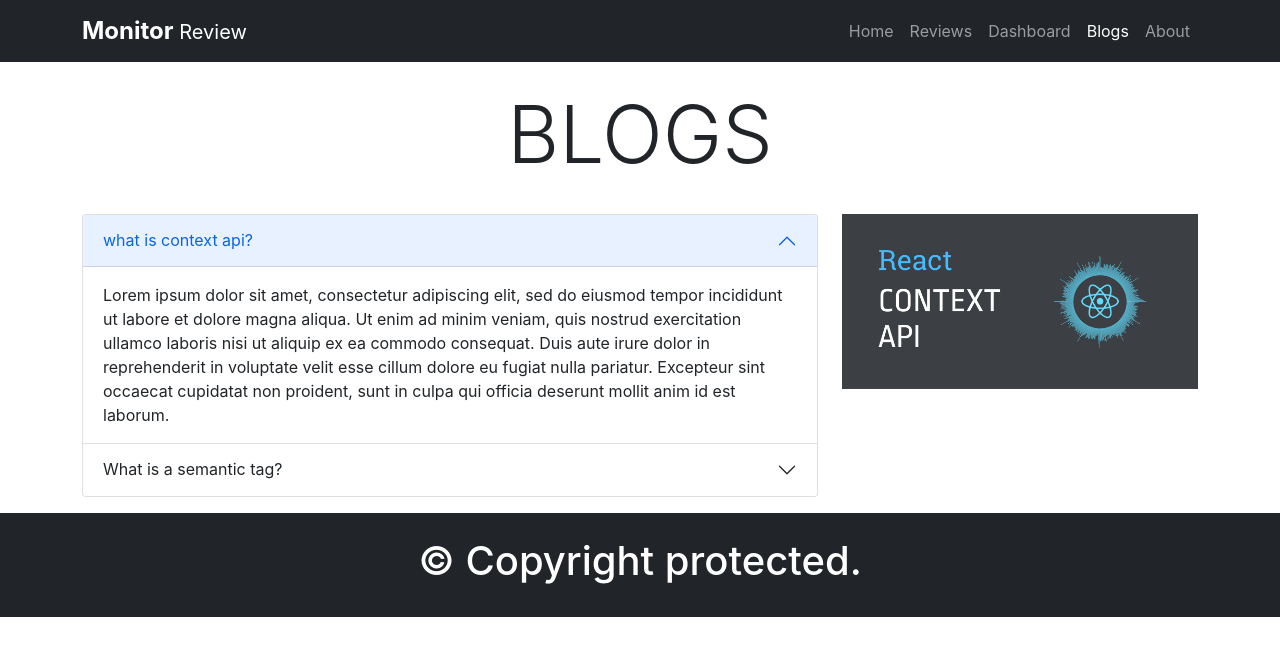
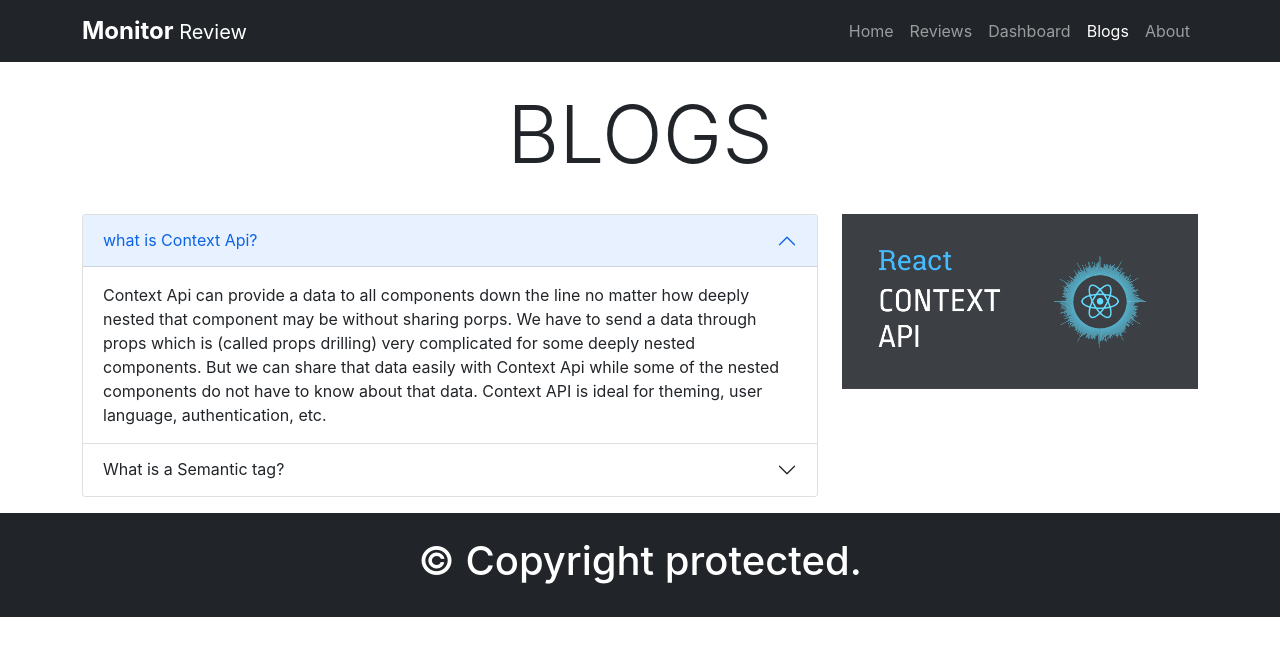
Before and after one commit to jhrhq/vite-react-apps, a React (Create React App) app: page /blogs in a window 1280 px wide. Shown: the top 656 px of the page. Built offline with nearby package versions, Linux system fonts and the light colour scheme.

Commit message:
answer added

```diff
--- a/src/Components/Blogs/Blogs.js
+++ b/src/Components/Blogs/Blogs.js
@@ -10,27 +10,25 @@ const Blogs = () => {
       <Col md={8}>
         <Accordion defaultActiveKey="0">
           <Accordion.Item eventKey="0">
-            <Accordion.Header>what is context api?</Accordion.Header>
+            <Accordion.Header>what is Context Api?</Accordion.Header>
             <Accordion.Body>
-              Lorem ipsum dolor sit amet, consectetur adipiscing elit, sed do
-              eiusmod tempor incididunt ut labore et dolore magna aliqua. Ut
-              enim ad minim veniam, quis nostrud exercitation ullamco laboris
-              nisi ut aliquip ex ea commodo consequat. Duis aute irure dolor in
-              reprehenderit in voluptate velit esse cillum dolore eu fugiat
-              nulla pariatur. Excepteur sint occaecat cupidatat non proident,
-              sunt in culpa qui officia deserunt mollit anim id est laborum.
+              Context Api can provide a data to all components down the line no
+              matter how deeply nested that component may be without sharing
+              porps. We have to send a data through props which is (called props
+              drilling) very complicated for some deeply nested components. But
+              we can share that data easily with Context Api while some of the
+              nested components do not have to know about that data. Context API
+              is ideal for theming, user language, authentication, etc.
             </Accordion.Body>
           </Accordion.Item>
           <Accordion.Item eventKey="1">
-            <Accordion.Header>What is a semantic tag?</Accordion.Header>
+            <Accordion.Header>What is a Semantic tag?</Accordion.Header>
             <Accordion.Body>
-              Lorem ipsum dolor sit amet, consectetur adipiscing elit, sed do
-              eiusmod tempor incididunt ut labore et dolore magna aliqua. Ut
-              enim ad minim veniam, quis nostrud exercitation ullamco laboris
-              nisi ut aliquip ex ea commodo consequat. Duis aute irure dolor in
-              reprehenderit in voluptate velit esse cillum dolore eu fugiat
-              nulla pariatur. Excepteur sint occaecat cupidatat non proident,
-              sunt in culpa qui officia deserunt mollit anim id est laborum.
+              Semantic HTML elements accurately descibe the purpose of the
+              element and the type of content inside them.Elements such as
+              &lt;header&gt; , &lt;footer&gt; and &lt;article&gt; are all
+              considered semantic element because they describe their meaning in
+              human and machine-readable way.
             </Accordion.Body>
           </Accordion.Item>
         </Accordion>
--- a/src/Components/hooks/useReview.js
+++ b/src/Components/hooks/useReview.js
@@ -2,12 +2,13 @@ import { useEffect, useState } from "react";
 
 const useReview = (jsonData) => {
   const [reviews, setReviews] = useState([]);
-
+  // the parameter used INTENTIONALLY for loading json data from different places.
+  // specially for using this custom hook. Hope you understand.
   useEffect(() => {
     fetch(jsonData)
       .then((res) => res.json())
       .then((data) => setReviews(data));
-  }, []);
+  }, [jsonData]);
   return [reviews, setReviews];
 };
 
```
